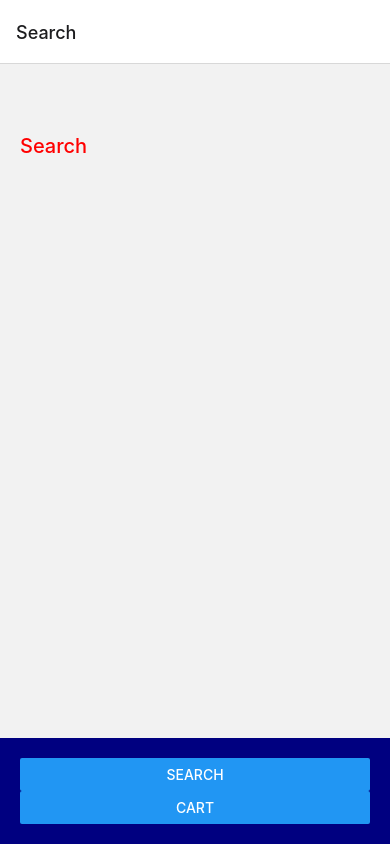
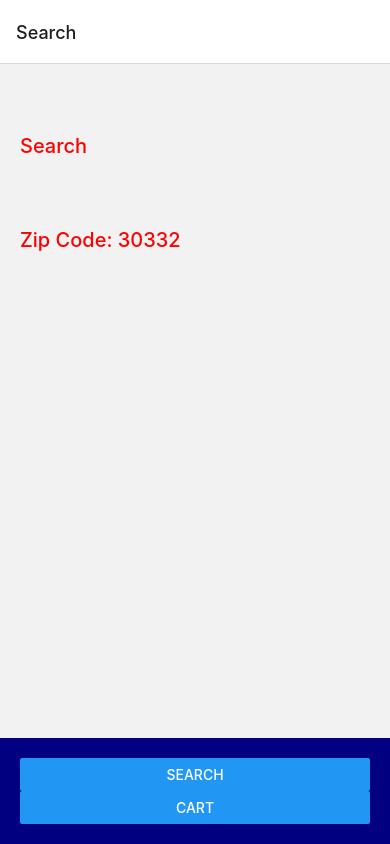
Before and after one commit to simon64bit/grocery-informants, a React Native app: screen /Search in a window 390 px wide. Built offline with nearby package versions, Linux system fonts and the light colour scheme.

Commit message:
changed default store

```diff
--- a/Search_bar.js
+++ b/Search_bar.js
@@ -6,6 +6,7 @@ import { getItems, addItem } from './Actions.js';
 export default function Search_bar(){
 
     const [text,set_text] = useState('');
+    const [location,set_location] = useState([]);
     const [data, set_data] = useState([]);
     //const [results, set_results] = useState([]);
     const items = useSelector(state => state.Reducer.items);
@@ -25,7 +26,7 @@ export default function Search_bar(){
           })
           .then(res => res.json())
           .then((token) => {
-        fetch(`https://api.kroger.com/v1/products?filter.term=${text}&filter.locationId=02400784`,
+        fetch(`https://api.kroger.com/v1/products?filter.term=${text}&filter.locationId=01100695`,
         {
             method: "GET",
             headers: {
@@ -36,6 +37,7 @@ export default function Search_bar(){
         .then(res => res.json())
         .then(json => {
             set_data(json["data"]);
+            console.log(json["data"])
         })})
     };
 
@@ -45,6 +47,35 @@ export default function Search_bar(){
             price = item.items[0].price.regular;
         }
         dispatch(addItem({"description": item.description, "price": price}))
+    }
+
+
+    async function get_location(event){
+        const text = event.nativeEvent.text;
+
+        await fetch("https://api.kroger.com/v1/connect/oauth2/token", {
+            method: "POST",
+            headers: {
+                "Content-Type": "application/x-www-form-urlencoded",
+                "Authorization": "Basic Z2F0ZWNoLTkzMTNhMmUyODVlYTE2ZjZhNTU1OTIwYjcyOTZlNDhhMTQ3NjI4NTUwNzkyNDY5NDEzMDp4ajByUGtRcWxucFgyclNrVHBqZVd2bVd0S25WbVBrYWVFY2Z5ckFS" ,
+            },
+            body: "grant_type=client_credentials&scope=product.compact"
+
+            })
+            .then(res => res.json())
+            .then((token) => {
+            fetch(`https://api.kroger.com/v1/locations?filter.zipCode.near=${text}`,
+            {
+                method: "GET",
+                headers: {
+                    "Accept": "application/json",
+                    "Authorization": "Bearer " + token.access_token,
+                }
+            })
+        .then(res => res.json())
+        .then(json => {
+            console.log(json["data"]);
+        })})
     }
 
         /*if (data !== null){
@@ -69,6 +100,14 @@ export default function Search_bar(){
                 defaultValue={text}
                 onSubmitEditing={(event) => handle_submit(event)}
             />
+            <TextInput
+                style={styles.search}
+                // style={{ paddingTop: 600,paddingLeft:20 }}
+                placeholder="Zip Code: 30332"
+                onChangeText={newText => set_location(newText)}
+                defaultValue={location}
+                onSubmitEditing={(event) => get_location(event)}
+            />
             <Text style={{padding: 10, fontSize: 25}}>
                 {
                 data.map(item => {
```
